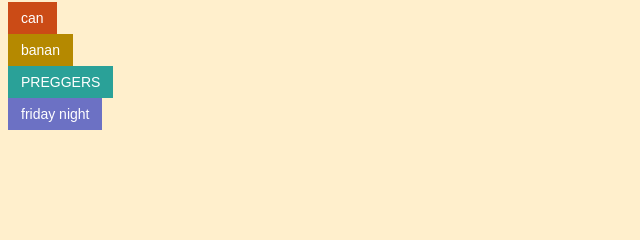
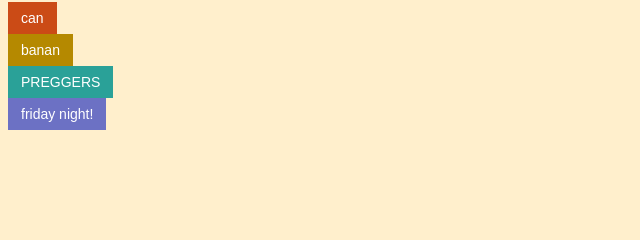
Before and after one commit to ToastyScones/music-quiz, a plain HTML site: page music-quiz/index.html in a window 1280 px wide. Shown: the part 409-649 px from the top of the page, 0-640 px from the left. Drawn offline with nearby package versions, Linux system fonts and the light colour scheme.

Commit message:
very important update

```diff
--- a/music-quiz/index.html
+++ b/music-quiz/index.html
@@ -170,7 +170,7 @@
   <input type="button" class="button" id="canButton" value="can" onclick="loadCan()"><br>
   <input type="button" class="button" id="uselessButt" value="banan" onclick="loadBanan()"><br>
   <input type="button" class="button" id="preggersButton" value="PREGGERS" onclick="loadPreggers()"><br>
-  <input type="button" class="button" id="fridayButton" value="friday night" onclick="loadFridayNight()"><br>
+  <input type="button" class="button" id="fridayButton" value="friday night!" onclick="loadFridayNight()"><br>
 
   <script>
     var player;
```
